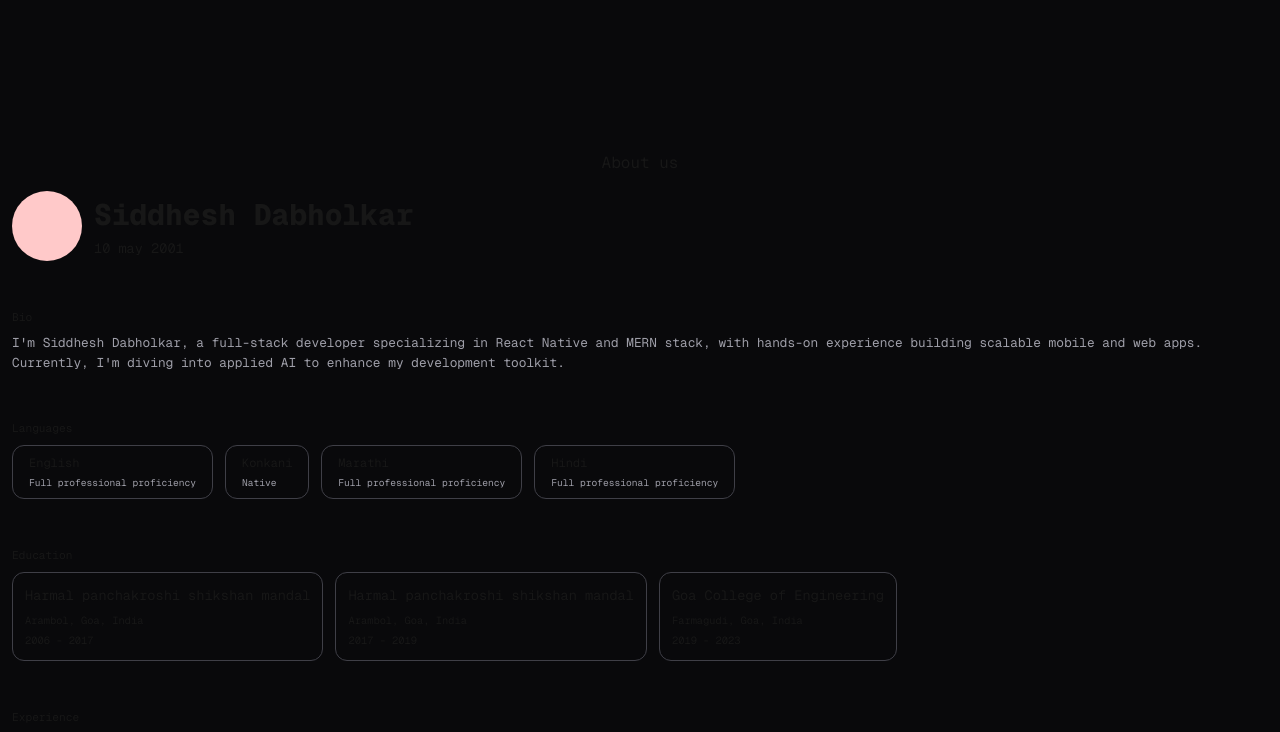
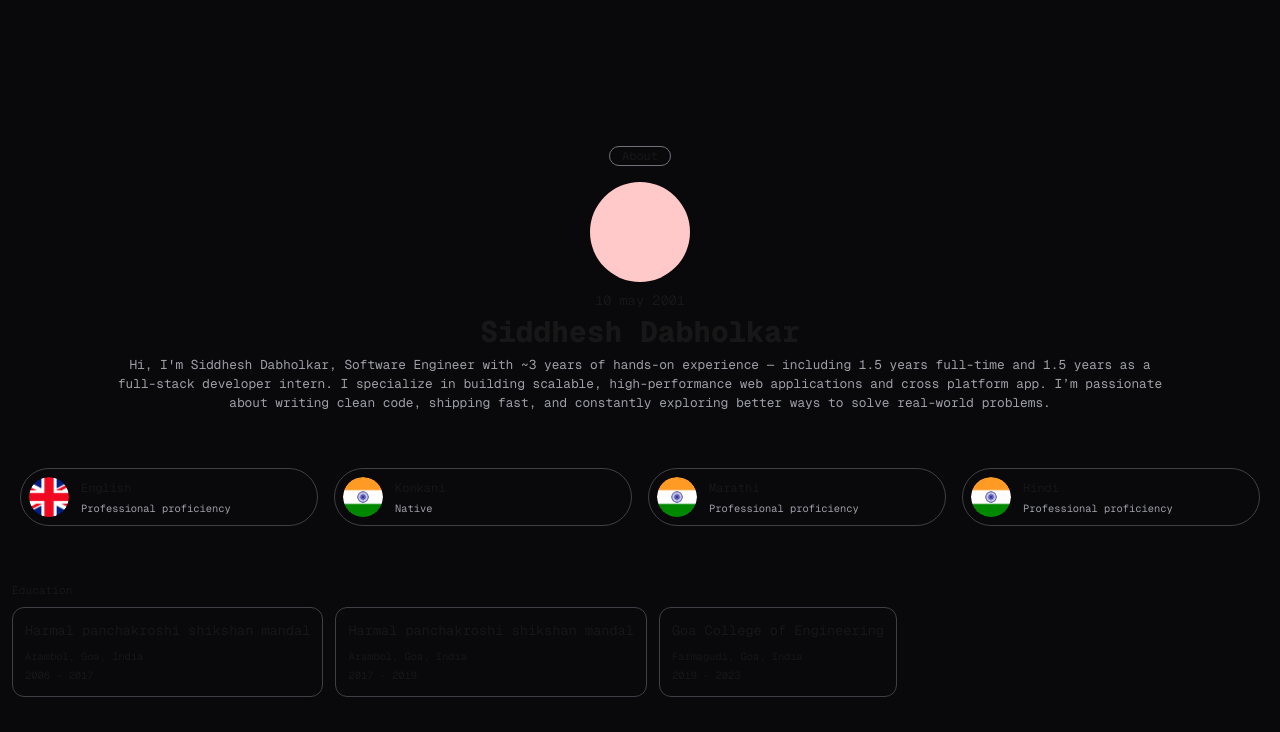
Before and after one commit to SiddheshDabholkar/portfolio-v2, a Next.js app: page / in a window 1280 px wide. Shown: the part 740-1472 px from the top of the page. Built offline with nearby package versions, Linux system fonts and the light colour scheme; no server answers.

Commit message:
use different style for languages

```diff
--- a/src/components/About/LanguageCard.tsx
+++ b/src/components/About/LanguageCard.tsx
@@ -1,4 +1,5 @@
 import { languagesType } from "@/constant/types";
+import Image from "next/image";
 import React from "react";
 
 type LanguageCardProps = React.FC<{
@@ -6,9 +7,32 @@ type LanguageCardProps = React.FC<{
 }>;
 const LanguageCard: LanguageCardProps = ({ data }) => {
   return (
-    <div className="border border-zinc-700 rounded-xl w-full md:w-max p-2 px-4">
-      <p className=" text-[0.75rem] mb-1">{data.name}</p>
-      <p className=" text-[0.6rem] text-zinc-400 text-nowrap">{data.type}</p>
+    <div className="w-full sm:w-1/2 lg:w-1/4 p-2">
+      <div className="border border-zinc-700 flex flex-row items-center justify-start gap-3 rounded-full p-2 ">
+        <div
+          style={{
+            height: 40,
+            width: 40,
+            borderRadius: 20,
+            overflow: "hidden",
+            position: "relative",
+          }}
+        >
+          <Image
+            objectFit="cover"
+            fill
+            alt={data.name}
+            className="rounded-full"
+            src={data.img}
+          />
+        </div>
+        <div>
+          <p className=" text-[0.75rem] mb-1">{data.name}</p>
+          <p className=" text-[0.65rem] text-zinc-400 text-nowrap">
+            {data.type}
+          </p>
+        </div>
+      </div>
     </div>
   );
 };
--- a/src/components/About/index.tsx
+++ b/src/components/About/index.tsx
@@ -14,27 +14,24 @@ const About = () => {
       id={SectionIds.ABOUT}
       className="flex flex-col items-center justify-center w-full h-full min-h-screen"
     >
-      <SectionName text="About us" />
-      <div className="flex flex-row justify-start w-full gap-3 items-center">
-        <div className="h-[70px] w-[70px] rounded-full bg-red-200" />
-        <div>
-          <p className="text-[1.85rem] font-extrabold">{fullName}</p>
-          <p className=" text-[0.85rem] ">10 may 2001</p>
-        </div>
+      <SectionName text="About" />
+
+      <div className="flex flex-col items-center justify-center">
+        <div className="h-[100px] w-[100px] rounded-full bg-red-200" />
+        <p className=" text-[0.85rem] mt-2 ">10 may 2001</p>
+        <p className="text-[1.85rem] font-extrabold">{fullName}</p>
+        <p className="text-[0.8rem] w-10/12 text-center text-zinc-400">{bio}</p>
       </div>
 
-      <div className="mt-12">
-        <SectionHeader text="Bio" />
-        <p className="text-[0.8rem] text-zinc-400">{bio}</p>
-      </div>
       <div className="mt-12 w-full">
-        <SectionHeader text="Languages" />
-        <div className="flex flex-row items-center justify-start flex-wrap gap-3">
+        {/* <SectionHeader text="Languages" /> */}
+        <div className="flex flex-row items-center justify-center flex-wrap">
           {languages.map((m) => (
             <LanguageCard key={m.id} data={m} />
           ))}
         </div>
       </div>
+
       <div className="mt-12 w-full">
         <SectionHeader text="Education" />
         <div className="flex flex-row flex-wrap gap-3">
@@ -43,6 +40,7 @@ const About = () => {
           ))}
         </div>
       </div>
+
       <div className="mt-12 w-full">
         <SectionHeader text="Experience" />
         <div className="flex flex-row flex-wrap gap-3">
--- a/src/components/SectionName.tsx
+++ b/src/components/SectionName.tsx
@@ -6,8 +6,10 @@ type SectionNameProps = React.FC<{
 
 const SectionName: SectionNameProps = ({ text }) => {
   return (
-    <div className="flex flex-row items-center justify-center text-center text-[1rem] my-4">
-      {text}
+    <div className="flex flex-row w-full items-center justify-center">
+      <div className="flex flex-row items-center border border-zinc-500 px-3  rounded-full justify-center w-max text-center text-[0.75rem] my-4 hover:bg-zinc-900 hover:text-white transition-colors duration-300 ease-in-out">
+        {text}
+      </div>
     </div>
   );
 };
--- a/src/components/contact/index.tsx
+++ b/src/components/contact/index.tsx
@@ -11,8 +11,6 @@ const Contact = () => {
       id={SectionIds.CONTACT}
     >
       <SectionName text={contactHeading} />
-      {/* <h1 className="text-center text-2xl mb-2">{contactHeading}</h1> */}
-
       <p className="text-center w-3/4 text-[0.7rem] md:text-[0.9rem]">
         {contactIntro}
       </p>
--- a/src/constant/about.ts
+++ b/src/constant/about.ts
@@ -1,28 +1,32 @@
 import { fullName } from "./common";
 import { educationType, experiencesType, languagesType } from "./types";
 
-const bio = `I'm ${fullName}, a full-stack developer specializing in React Native  and MERN stack, with hands-on experience building scalable mobile and web apps. Currently, I'm diving into applied AI to enhance my development toolkit.`;
+const bio = ` Hi, I'm ${fullName}, Software Engineer with ~3 years of hands-on experience — including 1.5 years full-time and 1.5 years as a full-stack developer intern. I specialize in building scalable, high-performance web applications and cross platform app. I’m passionate about writing clean code, shipping fast, and constantly exploring better ways to solve real-world problems.`;
 
 const languages: languagesType[] = [
   {
     id: 1,
     name: "English",
-    type: "Full professional proficiency",
+    type: "Professional proficiency",
+    img: "/country/uk.jpg",
   },
   {
     id: 4,
     name: "Konkani",
     type: "Native",
+    img: "/country/in.jpg",
   },
   {
     id: 2,
     name: "Marathi",
-    type: "Full professional proficiency",
+    type: "Professional proficiency",
+    img: "/country/in.jpg",
   },
   {
     id: 3,
     name: "Hindi",
-    type: "Full professional proficiency",
+    type: "Professional proficiency",
+    img: "/country/in.jpg",
   },
 ];
 
--- a/src/constant/contact.ts
+++ b/src/constant/contact.ts
@@ -5,7 +5,7 @@ import { FaGithub } from "react-icons/fa";
 import { SiGmail } from "react-icons/si";
 import { FaLinkedin } from "react-icons/fa";
 
-const contactHeading = "Get In Touch";
+const contactHeading = "Contact";
 const contactIntro =
   "Connect with me across various platforms. Whether you want to collaborate, discuss tech, or just say hello, I'm always open to meaningful conversations.";
 
--- a/src/constant/types.ts
+++ b/src/constant/types.ts
@@ -4,6 +4,7 @@ type languagesType = {
   id: number;
   name: string;
   type: string;
+  img: string;
 };
 
 type educationType = {
```
Also changed, not shown: public/country/in.jpg (added), public/country/uk.jpg (added).
